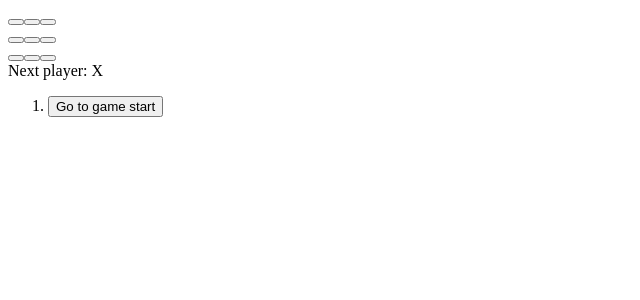
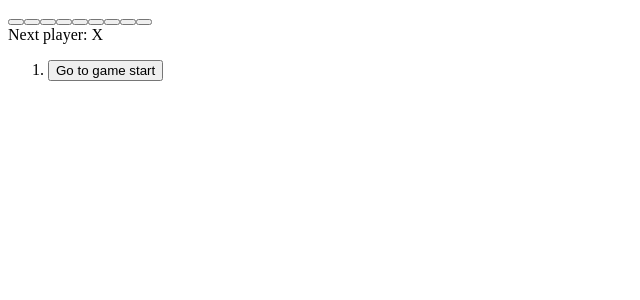
Before and after one commit to Sharqiewicz/typescript-react-tic-tac-toe, a React (Create React App) app: page / in a window 1280 px wide. Shown: the top 300 px of the page, without its empty margins (0-640 px from the left). Built offline with nearby package versions, Linux system fonts and the light colour scheme.

Commit message:
rebuild board comp

```diff
--- a/src/components/Board.tsx
+++ b/src/components/Board.tsx
@@ -9,27 +9,10 @@ interface Props{
 
 export const Board: FunctionComponent<Props> = ({squares, handleClick}) => {
 
-    function renderSquare(i:number) {
-      return <Square value={squares[i]} onClick={ () => handleClick(i)} />
-    }
 
     return (
-    <div>
-        <div className="board-row">
-        {renderSquare(0)}
-        {renderSquare(1)}
-        {renderSquare(2)}
-        </div>
-        <div className="board-row">
-        {renderSquare(3)}
-        {renderSquare(4)}
-        {renderSquare(5)}
-        </div>
-        <div className="board-row">
-        {renderSquare(6)}
-        {renderSquare(7)}
-        {renderSquare(8)}
-        </div>
+    <div className="game__board">
+        { squares.map( (square: string, index:number): React.ReactNode => <Square value={square} onClick={ () => handleClick(index)} key={index}/>)}
     </div>
     );
 }
--- a/src/components/Game.js
+++ b/src/components/Game.js
@@ -1,5 +1,5 @@
 import React from 'react';
-import Board from './Board.tsx';
+import { Board } from './Board';
 
 const calculateWinner = (squares) => {
   console.log(squares)
```
